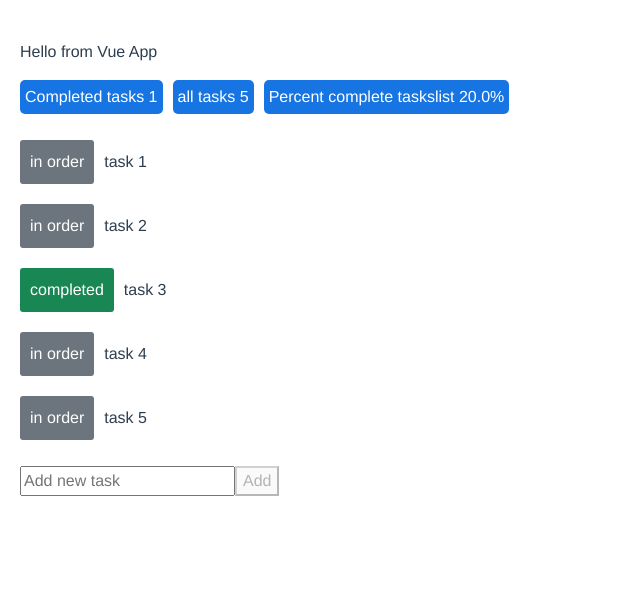
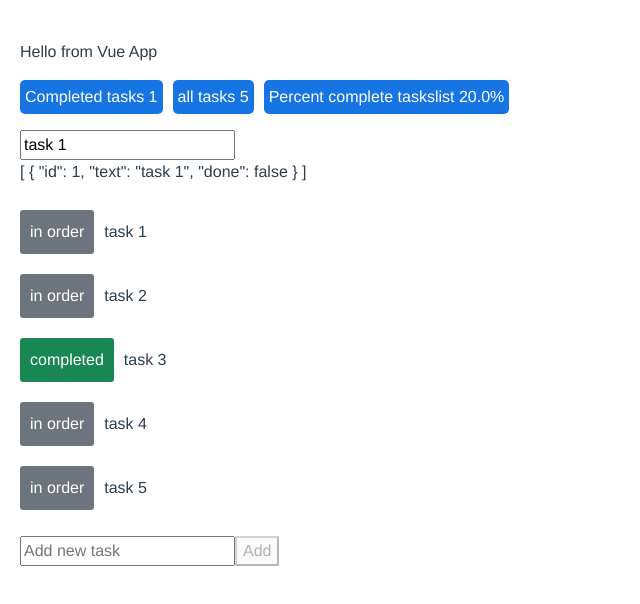
Before and after one commit to thevaykin/kokoc-vue, a Vue app: page / in a window 1280 px wide. Shown: the top 604 px of the page, without its empty margins (0-640 px from the left). Built offline with nearby package versions, Linux system fonts and the light colour scheme.

Commit message:
task5: разбито на компоненты

```diff
--- a/src/App.vue
+++ b/src/App.vue
@@ -7,6 +7,9 @@
       v-bind:allTask="allTask"
       v-bind:percentComplete="percentComplete"
     ></StatisticTasks>
+    <SearchTask
+      v-bind:todoItems="todoItems"
+    ></SearchTask>
     <ul class="todo-btns">
       <TodoItem
         v-for="todo in todoItems"
@@ -45,6 +48,7 @@
 <script>
 import TodoItem from './components/TodoItem.vue';
 import StatisticTasks from './components/StatisticTasks.vue';
+import SearchTask from './components/SearchTask.vue';
 
 export default {
   name: 'App',
@@ -68,6 +72,9 @@ export default {
         text: this.addTaskText,
         done: false
       });
+    },
+    todos() {
+
     }
   },
   computed: {
@@ -88,6 +95,7 @@ export default {
     TodoItem,
     // FormAdd,
     StatisticTasks,
+    SearchTask
 }
 }
 </script>
--- /dev/null
+++ b/src/components/SearchTask.vue
@@ -0,0 +1,43 @@
+<template>
+    <div>
+        <input type="search" class="searchTask" v-model="searchText">
+        <ul class="showTask">
+            <li class="showTask__item"
+            >{{searching()}}</li>
+        </ul>
+    </div>
+</template>
+
+<script>
+
+export default {
+    props: ["todoItems"],
+    data() {
+        return {
+            searchText: 'task 1'
+        }
+    },
+    methods: {
+        searching() {
+            return this.todoItems.filter((task) => {
+                return task.text.toLowerCase().includes(this.searchText.toLowerCase());
+            });
+        }
+    },
+}
+</script>
+
+<style scoped>
+.searchTask {
+    margin-left: 20px;
+}
+
+.showTask{
+    margin-left: 20px;
+    padding: 0;
+}
+
+.showTask__item {
+    list-style: none;
+}
+</style>
--- /dev/null
+++ b/src/components/SelectTask.vue
@@ -0,0 +1,37 @@
+<template>
+    <div>
+        <input type="radio" id="all" value="all" v-model="picked">
+        <label for="all">All</label>
+    </div>
+    <div>
+        <input type="radio" id="done" value="done" v-model="picked">
+        <label for="done">Done</label>
+    </div>
+    <div>
+        <input type="radio" id="inOrder" value="inOrder" v-model="picked">
+        <label for="inOrder">In Order</label>
+    </div>
+</template>
+
+<script>
+
+export default {
+    props: ["todoItems"],
+
+}
+</script>
+
+<style scoped>
+.searchTask {
+    margin-left: 20px;
+}
+
+.showTask {
+    margin-left: 20px;
+    padding: 0;
+}
+
+.showTask__item {
+    list-style: none;
+}
+</style>
```
